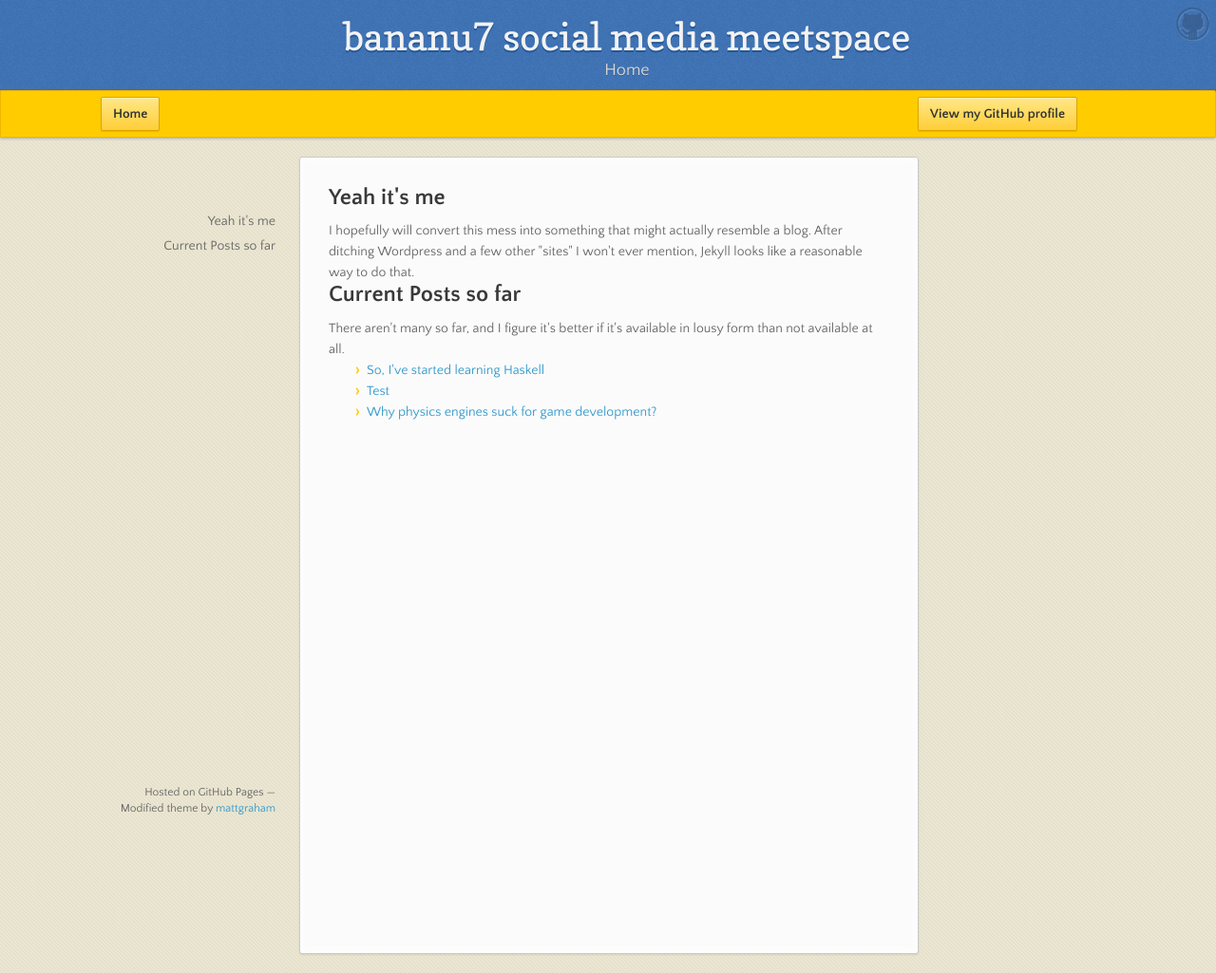
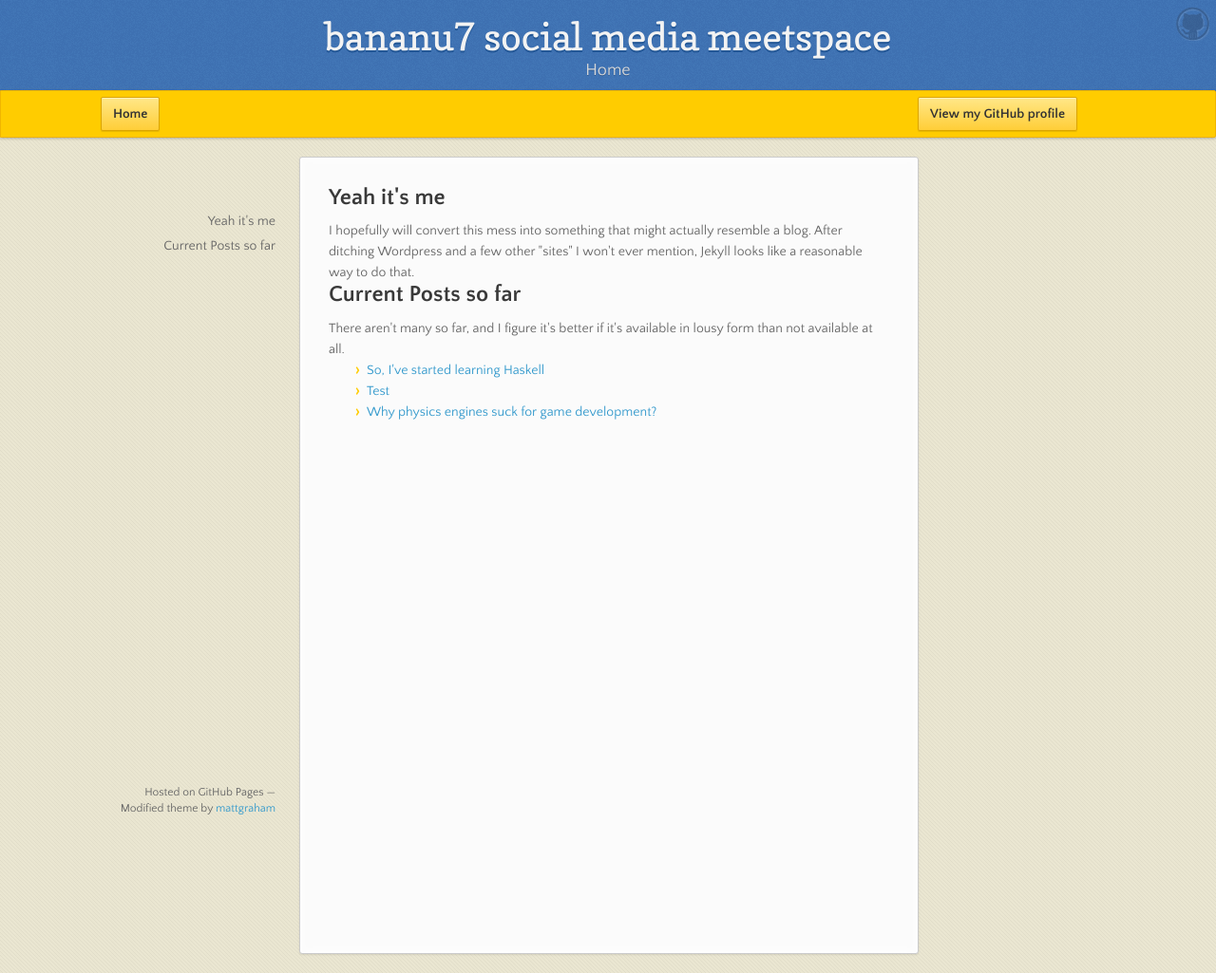
Before and after one commit to bananu7/bananu7.github.com, a Jekyll site: the page built from index.html, in a window 1280 px wide. Shown: the whole page at 95% size. Built offline with Jekyll 4.4.1, drawn with Linux system fonts in a browser that asks for light colours; nearby versions of some CDN libraries; Markdown is read by kramdown in place of the engine named in the settings.

Commit message:
Fixed header width

```diff
--- a/theme/stylesheets/styles.css
+++ b/theme/stylesheets/styles.css
@@ -200,6 +200,8 @@
   left: 0;
   right: 0;
   width: 100%;
+  box-sizing: border-box;
+  -moz-box-sizing: border-box;
   text-align: center;
   background: url(../images/background.png) #4276b6;
   -moz-box-shadow: 1px 0px 2px rgba(0, 0, 0, 0.75);
```
